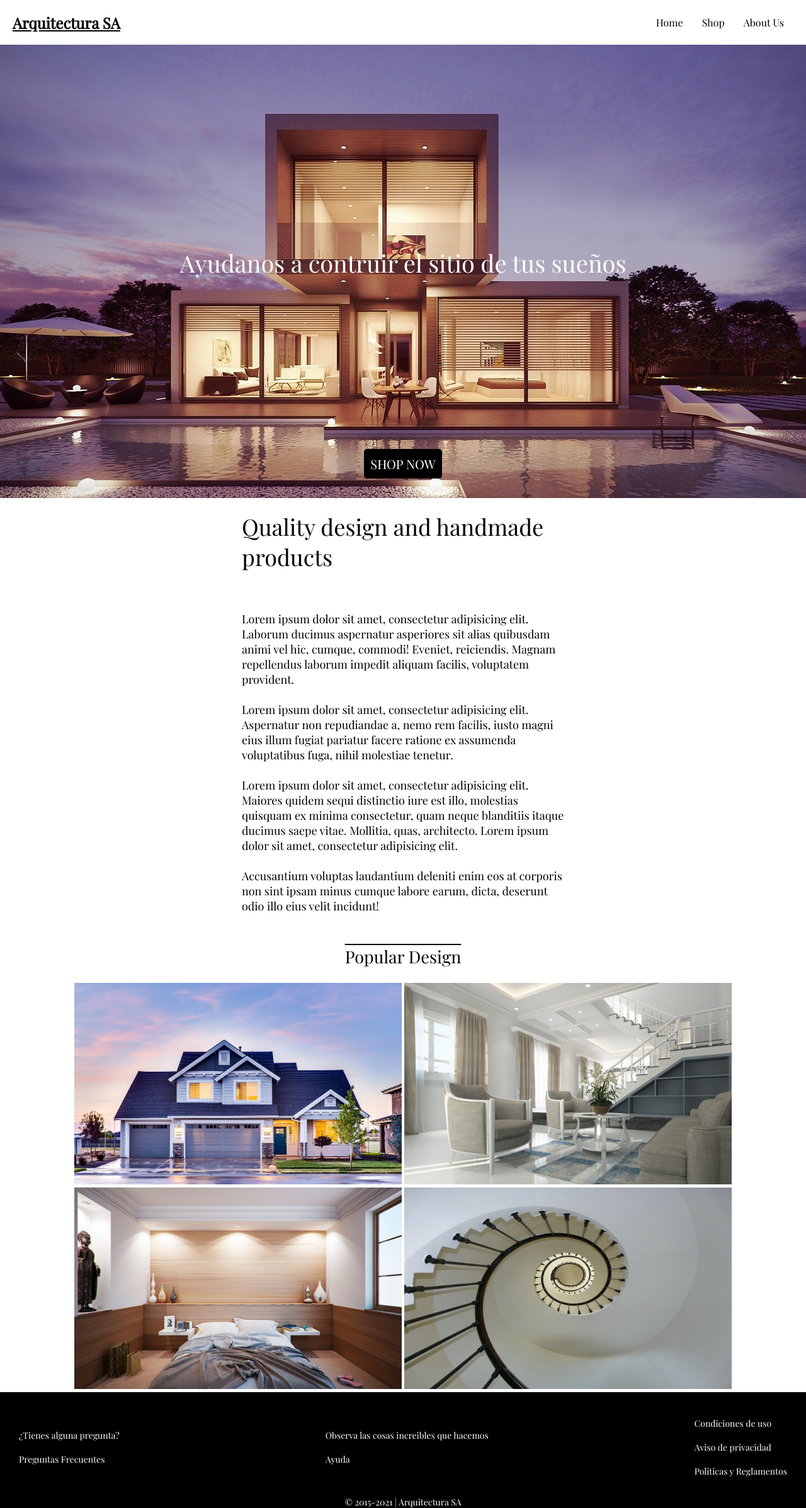
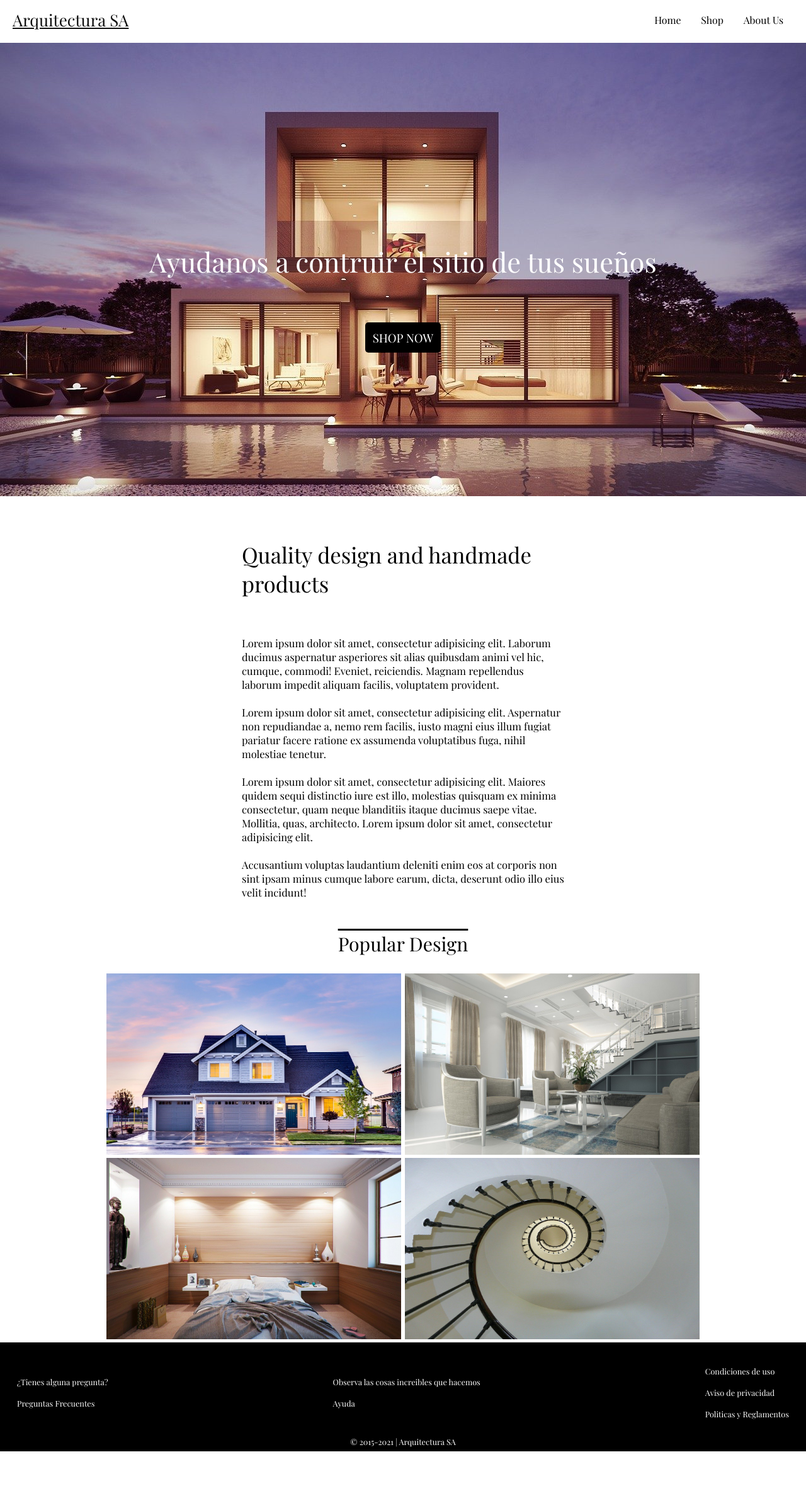
Before and after one commit to Leo2055/Architectural-Design, a plain HTML site: page index.html in a window 1280 px wide. Shown: the whole page at 63% size. After the commit the page ends 2305 px from the top, so only its background shows below. Drawn offline with nearby package versions, Linux system fonts and the light colour scheme.

Commit message:
Modificación px a rem (responsive)

```diff
--- a/css/Styles.css
+++ b/css/Styles.css
@@ -3,34 +3,45 @@
     margin: 0;
     font-family: 'Playfair Display', serif;
 }
+
+html{
+    font-size: 100%;
+}
+
 .menu{
     /*position: fixed;*/
     width: 100%;
-    padding-top: 10px;
-    background: white;
+    padding-top: 5px;
+    background: #fff;
     display: grid;
     grid-template-columns: 1fr 1fr;
 }
 .menu .first-part{
     display: flex;
+    justify-content: flex-star;
     align-items: center;
     padding-left: 20px;
 }
 
 .menu .first-part h2{
-    color:black;
-    text-decoration: underline
+    font-size: 1.8rem;
+    font-weight: 100;
+    color:#111;
+    text-decoration: underline;
 }
+
 .menu .second-part{
     display: flex;
     justify-content: flex-end;
     align-items: center;
     padding-right: 20px;
 }
+
 .menu .second-part a{
+    font-size: 1.1rem;
     text-decoration: none;
     color: black;
-    padding: 15px;
+    padding: 1.1rem;
     background-image: linear-gradient(currentColor, currentColor);
     background-position: 5% 80%;
     background-repeat: no-repeat;
@@ -40,7 +51,7 @@
 .menu .second-part a:hover{
     color: orangered;
     background-size: 75% 2px;
-    transition: 1s
+    transition: 1s;
 }
 /*
 .Activo{
@@ -54,7 +65,7 @@
 }
 .cover-page img{
     width: 100%;
-    max-width: 1440px;
+    max-width: 1920px;
 }
 .text-button-img{
     text-align: center;
@@ -62,15 +73,15 @@
     color: white;
 }
 .text-button-img p{
-    font-size: 38px;
-    padding: 280px;
+    font-size: 3rem;
+    padding: 5.5rem;
 }
 .text-button-img a{
-    font-size: 20px;
+    font-size: 1.3rem;
     text-transform: uppercase;
     color: white;
     text-decoration: none;
-    padding: 10px;
+    padding: 0.8rem;
     background: black;
     border-radius: 5px;
     transition: 1s ease all;
@@ -85,22 +96,23 @@
     display: flex;
     justify-content: center;
     align-items: center;
-    padding-bottom: 50px;
+    padding-top: 3.5rem;
+    padding-bottom: 3.5rem;
 }
 .first-section .text-first-section{
     width: 40%;
     font-family: 'Playfair Display', serif;
 }
 .first-section .text-first-section h1{
-    font-size: 36px;
+    font-size: 2.4rem;
     font-weight: 100;
 }
 .first-section .text-first-section p{
-    font-size: 18px;
+    font-size: 1.15rem;
 }
 .second-section{
     text-align: center;
-    font-size: 18px;
+    font-size: 1.4rem;
 }
 .second-section h2{
     font-family: 'Playfair Display', serif;
@@ -108,19 +120,18 @@
     text-decoration: overline;
 }
 .second-section img{
-    width: 520px;
-    height: 320px;
+    width: 32.5rem;
+    height: 20rem;
 }
 
-
 footer{
-    font-size: 14px;
+    font-size: 0.88rem;
     background: black;
     color: white;
-    padding-top: 10px;
+    padding-top: 0.63rem;
 }
 footer .container-footer{
-    padding: 10px;
+    padding: 0.63rem;
     display: flex;
     justify-content: space-between;
     align-items: center;
@@ -137,35 +148,81 @@ footer .container-footer{
     background-size: 80% 2px;
 }
 .footer-1, .footer-2, .footer-3{
-    padding: 20px;
+    padding: 1.25rem;
 }
 .footer-4{
     text-align: center;
+    padding-bottom: 0.5rem;
 }
-@media screen and (max-width: 800px){
-    .first-part h2{
-        font-size: 1em;
-    }
-    .second-part a{
-        font-size: 0.9em;
-    }
-    .menu .second-part a:hover{
-        color: orangered;
-    }
-    .text-button-img p{
-        font-size: 1.4em;
-        padding: 50px;
-    }
-    .text-button-img a{
-        font-size: 0.8em;
-    }
-    .first-section .text-first-section{
-        width: 55%;
-    }
-    .first-section .text-first-section h1, .second-section h2{
-        font-size: 1.5em;
-    }
-    .first-section .text-first-section p{
-        font-size: 1em;
+
+@media screen and (min-width: 320px){
+    html{
+        font-size: 40%;
     }
 }
+
+@media screen and (min-width: 540px){
+    html{
+        font-size: 50%;
+    }
+}
+
+@media screen and (min-width: 600px){
+    html{
+        font-size: 60%;
+    }
+}
+
+@media screen and (min-width: 640px){
+    html{
+        font-size: 65%;
+    }
+}
+
+@media screen and (min-width: 720px){
+    html{
+        font-size: 68%;
+    }
+}
+
+@media screen and (min-width: 768px){
+    html{
+        font-size: 70%;
+    }
+}
+
+@media screen and (min-width: 800px){
+    html{
+        font-size: 75%;
+    }
+}
+
+@media screen and (min-width: 960px){
+    html{
+        font-size: 85%;
+    }
+}
+
+@media screen and (min-width: 1240px){
+    html{
+        font-size: 90%;
+    }
+}
+
+@media screen and (min-width: 1380px){
+    html{
+        font-size: 95%;
+    }
+}
+
+@media screen and (min-width: 1440px){
+    html{
+        font-size: 98%;
+    }
+}
+
+@media screen and (min-width: 1920px){
+    html{
+        font-size: 100%;
+    }
+}
```
